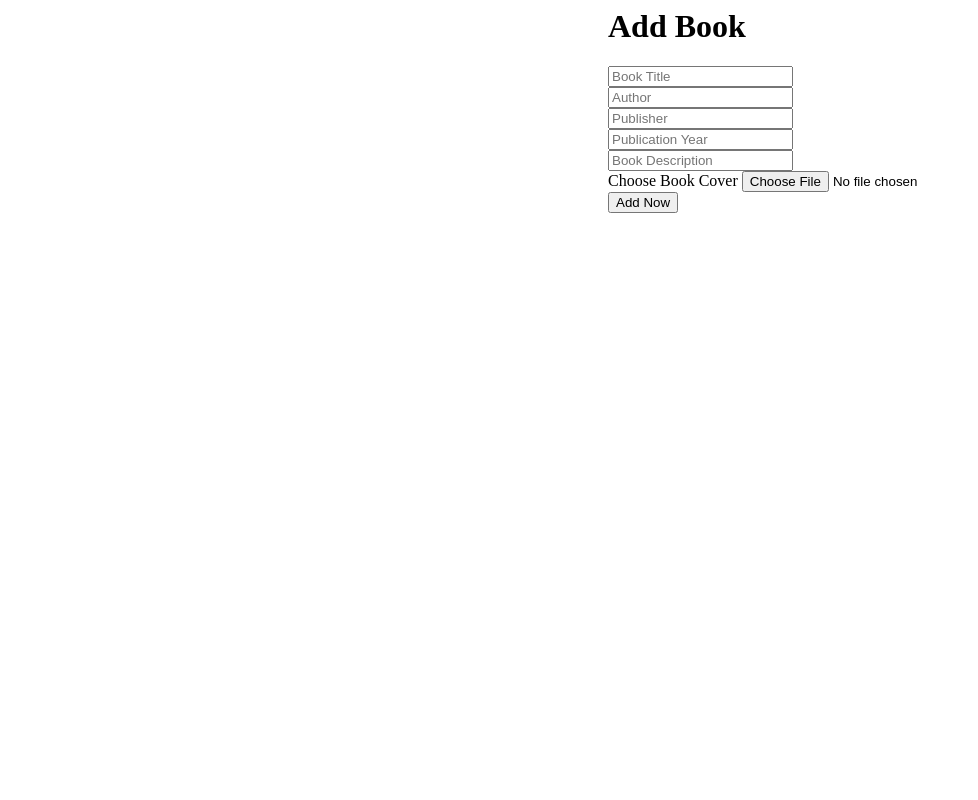
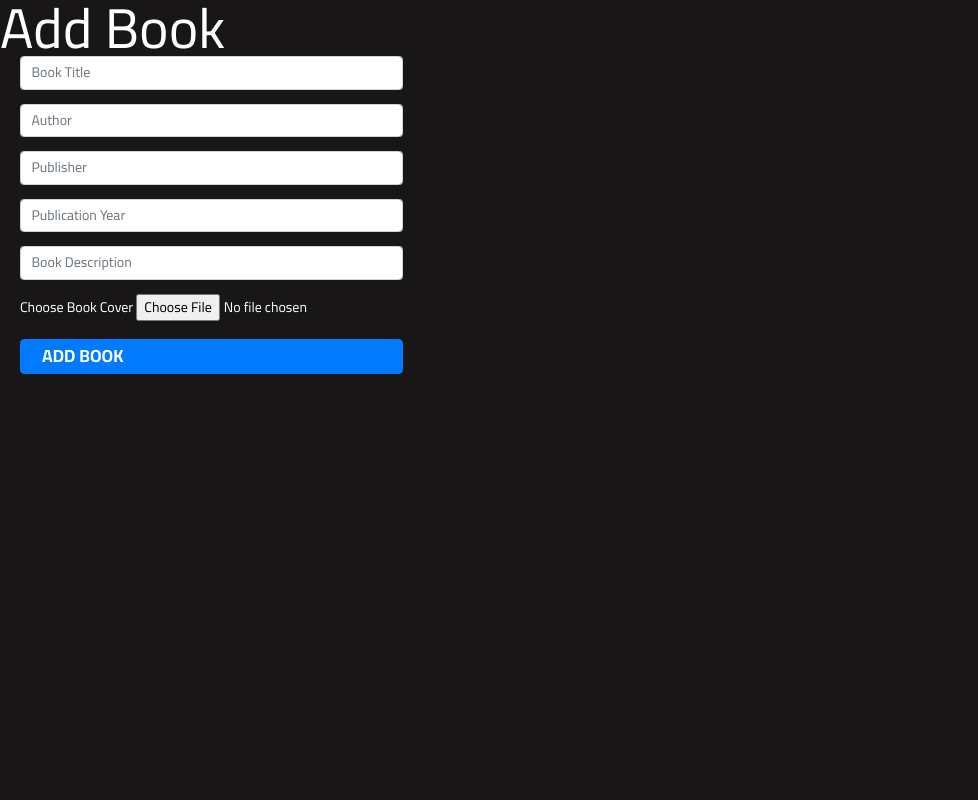
Before and after one commit to magalaReuben/library, a Django app: page /labook_form/ in a window 1280 px wide. Shown: the whole page, without its empty margins (0-978 px from the left). Run offline with Django 4.2, Linux system fonts and the light colour scheme; a user stored in the database is signed in; parts of the project's set-up code (start-up, migrations or seed data) failed here and were passed over.

Commit message:
Add files via upload

```diff
--- a/templates/addbook.html
+++ b/templates/addbook.html
@@ -1,61 +1,63 @@
+{% load static %}
 <html lang="en">
-
 <head>
-    <meta charset="UTF-8">
-    <meta http-equiv="X-UA-Compatible" content="IE=edge">
-    <meta name="viewport" content="width=device-width, initial-scale=1.0">
+    <link rel="preconnect" href="https://fonts.gstatic.com">
+    <link rel="stylesheet" href="https://cdn.jsdelivr.net/npm/bootstrap@4.0.0/dist/css/bootstrap.min.css" integrity="sha384-Gn5384xqQ1aoWXA+058RXPxPg6fy4IWvTNh0E263XmFcJlSAwiGgFAW/dAiS6JXm" crossorigin="anonymous">
+    <link href="https://fonts.googleapis.com/css2?family=Cairo:wght@200;300;400;600;700;900&display=swap" rel="stylesheet">
+    <!-- OWL CAROUSEL -->
+    <link rel="stylesheet" href="https://cdnjs.cloudflare.com/ajax/libs/OwlCarousel2/2.3.4/assets/owl.carousel.min.css" integrity="sha512-tS3S5qG0BlhnQROyJXvNjeEM4UpMXHrQfTGmbQ1gKmelCxlSEBUaxhRBj/EFTzpbP4RVSrpEikbmdJobCvhE3g==" crossorigin="anonymous" />
+    <!-- BOX ICONS -->
+    <link href='https://unpkg.com/boxicons@2.0.7/css/boxicons.min.css' rel='stylesheet'>
+    <!-- APP CSS -->
+    <link rel="stylesheet" href="{% static 'grid.css' %}">
+    <link rel="stylesheet" href="{% static 'app.css' %}">
     <title>Document</title>
 </head>
 
 <body>
-    <h1 style="margin-left:600px;">Add Book</h1>
-
+    <div class="section">
+        <div>
+            <div class="hero-slide-item-content">
+                <div >
+                    <div class="item-content-title">
+                        Add Book
                     </div>
-    <div class="card-body">
-        <form class="forms" method="POST" enctype="multipart/form-data">
+                        <form class="forms" method="POST" action="addbook" enctype="multipart/form-data">
                                 {% csrf_token %}
                                 <div class="form-group">
-                <div class="col"><input type="text" class="form-control" name="title" placeholder="Book Title" required="required"></div>
+                                    <div ><input type="text" class="form-control" name="title" placeholder="Book Title" required="required"></div>
                                 </div>
                                 <div class="form-group">
-                <div class="col"><input type="text" class="form-control" name="author" placeholder="Author" required="required"></div>
+                                    <div><input type="text" class="form-control" name="author" placeholder="Author" required="required"></div>
                                 </div>
-
                                 <div class="form-group">
-                <div class="col"><input type="text" class="form-control" name="publisher" placeholder="Publisher" required="required"></div>
+                                    <div ><input type="text" class="form-control" name="publisher" placeholder="Publisher" required="required"></div>
                                 </div>
-
                                 <div class="form-group">
-                <div class="col"><input type="text" class="form-control" name="year" placeholder="Publication Year" required="required"></div>
+                                    <div><input type="text" class="form-control" name="year" placeholder="Publication Year" required="required"></div>
                                 </div>
-
                                 <div class="form-group">
-                <div class="col"><input type="text" class="form-control" name="desc" placeholder="Book Description" required="required"></div>
+                                    <div><input type="text" class="form-control" name="desc" placeholder="Book Description" required="required"></div>
                                 </div>
-
-
                                 <div class="form-group">
-                <div class="col"><label>Choose Book Cover</label>
-                    <input type="file" id="myFile" name="cover" placeholder="Report Attachment" enctype="multipart/form-data"></div>
+                                    <div >
+                                        <label>Choose Book Cover</label>
+                                        <input type="file" id="myFile" name="cover" placeholder="Report Attachment" enctype="multipart/form-data">
                                     </div>
-
+                                </div>
                     <div class="form-group">
-
                 </div>
-
                 <div class="form-group">
-                <button type="submit" class="btn btn-primary btn-lg btn-block" href="labook">Add Now</button>
+                <button type="submit" class="btn btn-primary btn-lg btn-block" href="addbook">Add Book</button>
                     </div>
                          </form>
-
                 </div>
             </div>
-
-
+        </div>
 </body>
 <style>
     .forms {
-        margin-left: 600px;
+        margin-left: 20px;
     }
 </style>
 
--- a/templates/confirm_delete.html
+++ b/templates/confirm_delete.html
@@ -1,8 +1,4 @@
 {% extends 'librarian/base.html' %}
-
-
-
-
 {% block body %}
 <div class="container-fluid">
         <div class="row">
--- a/templates/confirm_delete2.html
+++ b/templates/confirm_delete2.html
@@ -1,8 +1,4 @@
 {% extends 'librarian/base.html' %}
-
-
-
-
 {% block body %}
 <div class="container-fluid">
         <div class="row">
--- a/templates/confirm_delete3.html
+++ b/templates/confirm_delete3.html
@@ -1,7 +1,4 @@
-{% extends 'dashboard/base.html' %}
-
-
-
+{% extends 'librarian/base.html' %}
 {% block body %}
 <div class="container-fluid">
         <div class="row">
--- a/templates/edit_user.html
+++ b/templates/edit_user.html
@@ -1,4 +1,4 @@
-{% extends 'dashboard/base.html' %}
+{% extends 'librarian/base.html' %}
 {% load static %}
 
 {% block body %}
```
Lines whose indentation alone changed are shown as unchanged.
